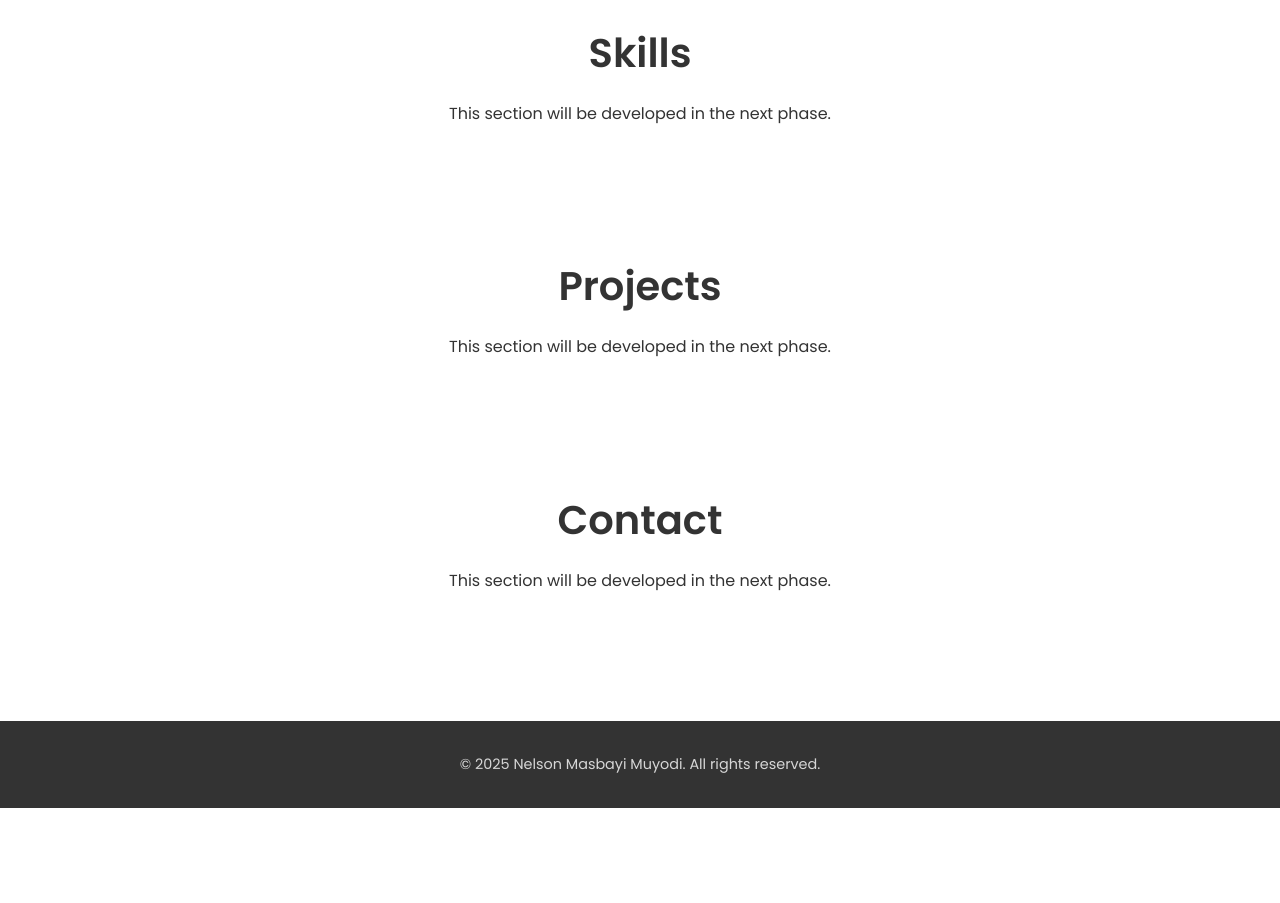
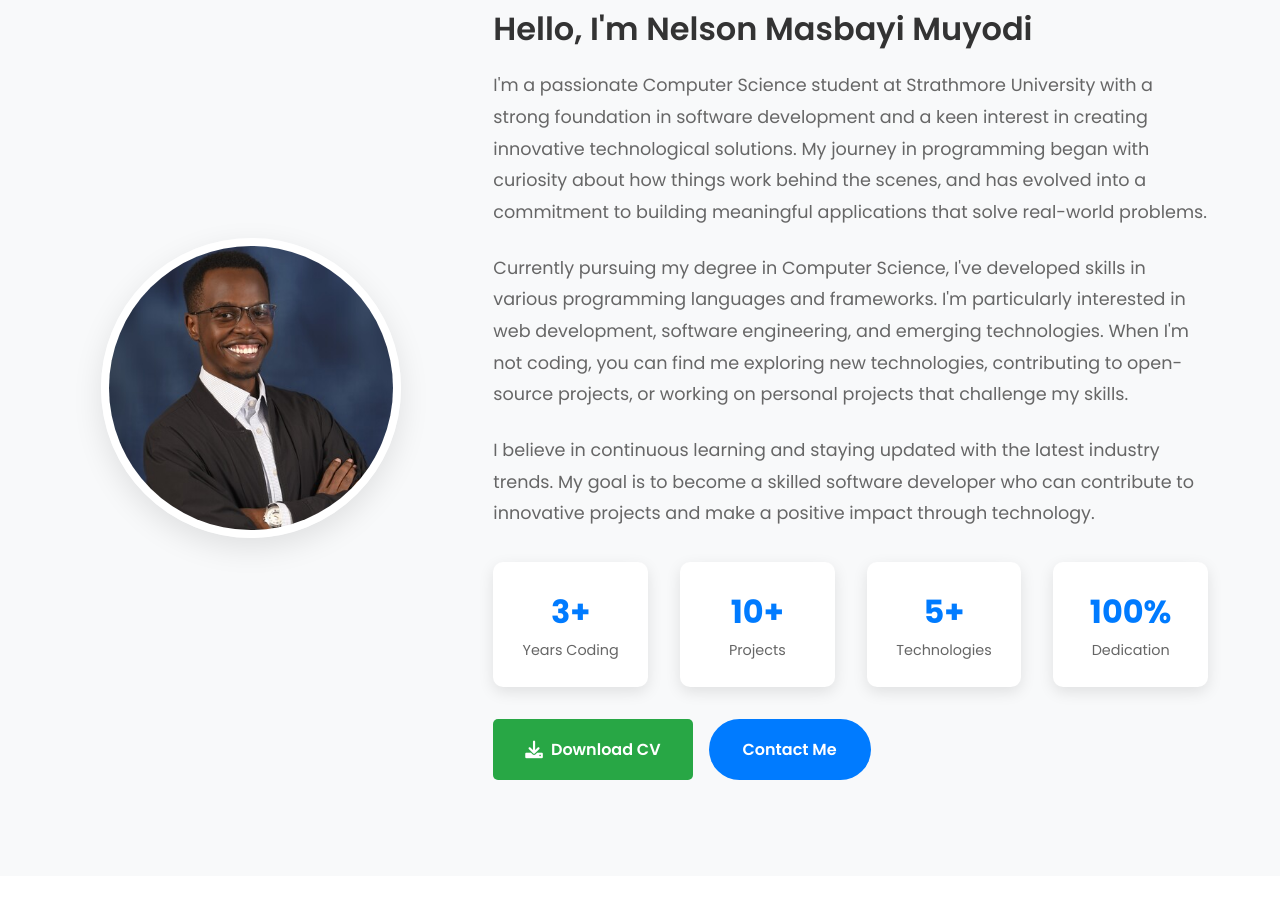
Before and after one commit to is-project-4th-year/personal-portfolio-nmsby, a plain HTML site: page index.html in a window 1280 px wide. Shown: the part 1077-1980 px from the top of the page. Before the commit the page ends 1885 px from the top, so only its background shows below. Drawn offline with Linux system fonts and the light colour scheme.

Commit message:
feat(about): implement about me section with responsive design (#19)
- Add comprehensive about section with personal information
- Create responsive grid layout for image and text
- Implement statistics cards with hover effects
- Add download CV functionality
- Include professional profile photo placeholder
- Ensure mobile-first responsive design

Closes #4

```diff
--- /dev/null
+++ b/css/components/about.css
@@ -0,0 +1,184 @@
+/* About Section Styles */
+.about {
+    background: #f8f9fa;
+    padding: 6rem 0;
+}
+
+.about-content {
+    display: grid;
+    grid-template-columns: 1fr 2fr;
+    gap: 4rem;
+    align-items: center;
+    max-width: 1200px;
+    margin: 0 auto;
+}
+
+.about-image {
+    position: relative;
+    text-align: center;
+}
+
+.profile-photo {
+    width: 300px;
+    height: 300px;
+    border-radius: 50%;
+    object-fit: cover;
+    border: 8px solid white;
+    box-shadow: 0 10px 30px rgba(0, 0, 0, 0.1);
+    transition: transform 0.3s ease;
+}
+
+.profile-photo:hover {
+    transform: scale(1.05);
+}
+
+.profile-photo-placeholder {
+    width: 300px;
+    height: 300px;
+    border-radius: 50%;
+    background: linear-gradient(135deg, #007bff, #0056b3);
+    border: 8px solid white;
+    box-shadow: 0 10px 30px rgba(0, 0, 0, 0.1);
+    display: flex;
+    align-items: center;
+    justify-content: center;
+    color: white;
+    font-size: 4rem;
+    font-weight: bold;
+    transition: transform 0.3s ease;
+}
+
+.profile-photo-placeholder:hover {
+    transform: scale(1.05);
+}
+
+.about-text {
+    padding: 2rem 0;
+}
+
+.about-text h3 {
+    font-size: 2rem;
+    color: #333;
+    margin-bottom: 1rem;
+    font-weight: 600;
+}
+
+.about-text p {
+    font-size: 1.1rem;
+    line-height: 1.8;
+    color: #666;
+    margin-bottom: 1.5rem;
+}
+
+.about-stats {
+    display: grid;
+    grid-template-columns: repeat(auto-fit, minmax(120px, 1fr));
+    gap: 2rem;
+    margin: 2rem 0;
+}
+
+.stat-item {
+    text-align: center;
+    padding: 1.5rem;
+    background: white;
+    border-radius: 10px;
+    box-shadow: 0 5px 15px rgba(0, 0, 0, 0.1);
+    transition: transform 0.3s ease;
+}
+
+.stat-item:hover {
+    transform: translateY(-5px);
+}
+
+.stat-number {
+    font-size: 2rem;
+    font-weight: 700;
+    color: #007bff;
+    display: block;
+}
+
+.stat-label {
+    font-size: 0.9rem;
+    color: #666;
+    margin-top: 0.5rem;
+}
+
+.about-buttons {
+    display: flex;
+    gap: 1rem;
+    margin-top: 2rem;
+}
+
+.btn-download {
+    background: #28a745;
+    color: white;
+    padding: 1rem 2rem;
+    text-decoration: none;
+    border-radius: 5px;
+    font-weight: 600;
+    transition: all 0.3s ease;
+    display: inline-flex;
+    align-items: center;
+    gap: 0.5rem;
+}
+
+.btn-download:hover {
+    background: #218838;
+    transform: translateY(-2px);
+    box-shadow: 0 5px 15px rgba(40, 167, 69, 0.4);
+}
+
+.btn-download i {
+    font-size: 1.1rem;
+}
+
+/* Responsive Design */
+@media (max-width: 768px) {
+    .about-content {
+        grid-template-columns: 1fr;
+        gap: 2rem;
+        text-align: center;
+    }
+
+    .profile-photo {
+        width: 250px;
+        height: 250px;
+    }
+
+    .about-text {
+        padding: 1rem 0;
+    }
+
+    .about-text h3 {
+        font-size: 1.8rem;
+    }
+
+    .about-text p {
+        font-size: 1rem;
+    }
+
+    .about-stats {
+        grid-template-columns: repeat(2, 1fr);
+        gap: 1rem;
+    }
+
+    .about-buttons {
+        justify-content: center;
+        flex-wrap: wrap;
+    }
+}
+
+@media (max-width: 480px) {
+    .about {
+        padding: 4rem 0;
+    }
+
+    .profile-photo {
+        width: 200px;
+        height: 200px;
+    }
+
+    .about-stats {
+        grid-template-columns: 1fr;
+    }
+}
--- a/css/style.css
+++ b/css/style.css
@@ -4,6 +4,7 @@
 /* Import Components */
 @import url('components/navigation.css');
 @import url('components/hero.css');
+@import url('components/about.css');
 @import url('components/footer.css');
 
 /* Reset and Base Styles */
--- a/index.html
+++ b/index.html
@@ -57,11 +57,69 @@
     </div>
 </section>
 
-<!-- Placeholder sections for future development -->
-<section id="about" class="section">
+<!-- About Section -->
+<section id="about" class="about section">
     <div class="container">
         <h2 class="section-title text-center">About Me</h2>
-        <p class="text-center">This section will be developed in the next phase.</p>
+        <p class="section-subtitle text-center">
+            Get to know more about who I am, what I do, and what I'm passionate about.
+        </p>
+
+        <div class="about-content">
+            <div class="about-image">
+                <img src="assets/images/profile-photo.jpg" alt="Nelson Masbayi Muyodi" class="profile-photo">
+            </div>
+
+            <div class="about-text">
+                <h3>Hello, I'm Nelson Masbayi Muyodi</h3>
+                <p>
+                    I'm a passionate Computer Science student at Strathmore University with a strong
+                    foundation in software development and a keen interest in creating innovative
+                    technological solutions. My journey in programming began with curiosity about
+                    how things work behind the scenes, and has evolved into a commitment to building
+                    meaningful applications that solve real-world problems.
+                </p>
+                <p>
+                    Currently pursuing my degree in Computer Science, I've developed skills in
+                    various programming languages and frameworks. I'm particularly interested in
+                    web development, software engineering, and emerging technologies. When I'm not
+                    coding, you can find me exploring new technologies, contributing to open-source
+                    projects, or working on personal projects that challenge my skills.
+                </p>
+                <p>
+                    I believe in continuous learning and staying updated with the latest industry
+                    trends. My goal is to become a skilled software developer who can contribute
+                    to innovative projects and make a positive impact through technology.
+                </p>
+
+                <div class="about-stats">
+                    <div class="stat-item">
+                        <span class="stat-number">3+</span>
+                        <span class="stat-label">Years Coding</span>
+                    </div>
+                    <div class="stat-item">
+                        <span class="stat-number">10+</span>
+                        <span class="stat-label">Projects</span>
+                    </div>
+                    <div class="stat-item">
+                        <span class="stat-number">5+</span>
+                        <span class="stat-label">Technologies</span>
+                    </div>
+                    <div class="stat-item">
+                        <span class="stat-number">100%</span>
+                        <span class="stat-label">Dedication</span>
+                    </div>
+                </div>
+
+                <div class="about-buttons">
+                    <a href="assets/docs/Nelson_Muyodi_CV.pdf" class="btn-download" download>
+                        <i class="fas fa-download"></i>
+                        Download CV
+                    </a>
+                    <a href="#contact" class="btn">Contact Me</a>
+                </div>
+            </div>
+        </div>
     </div>
 </section>
 
```
Also changed, not shown: assets/images/profile-photo.jpg (added), 1 other file.
